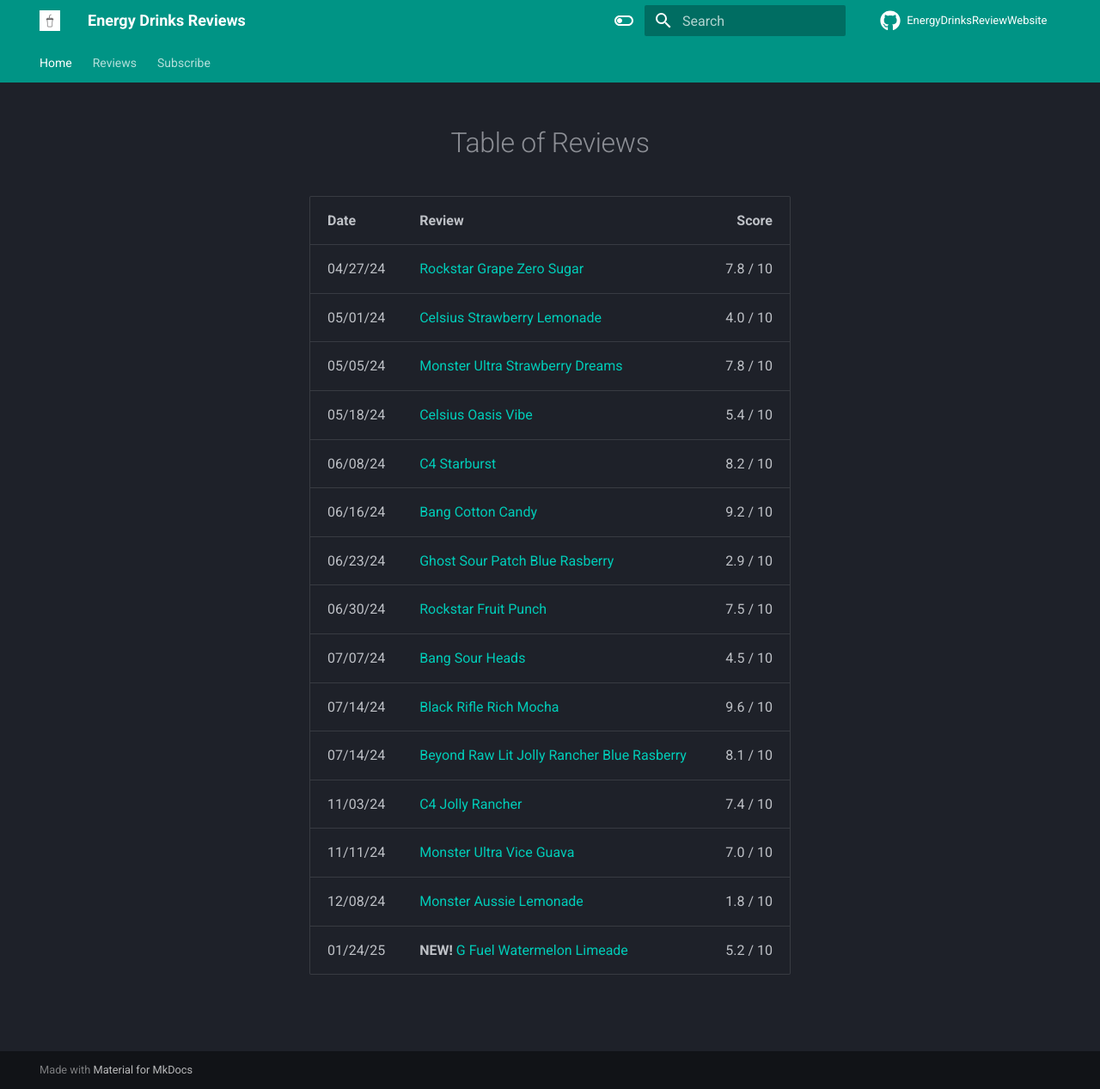
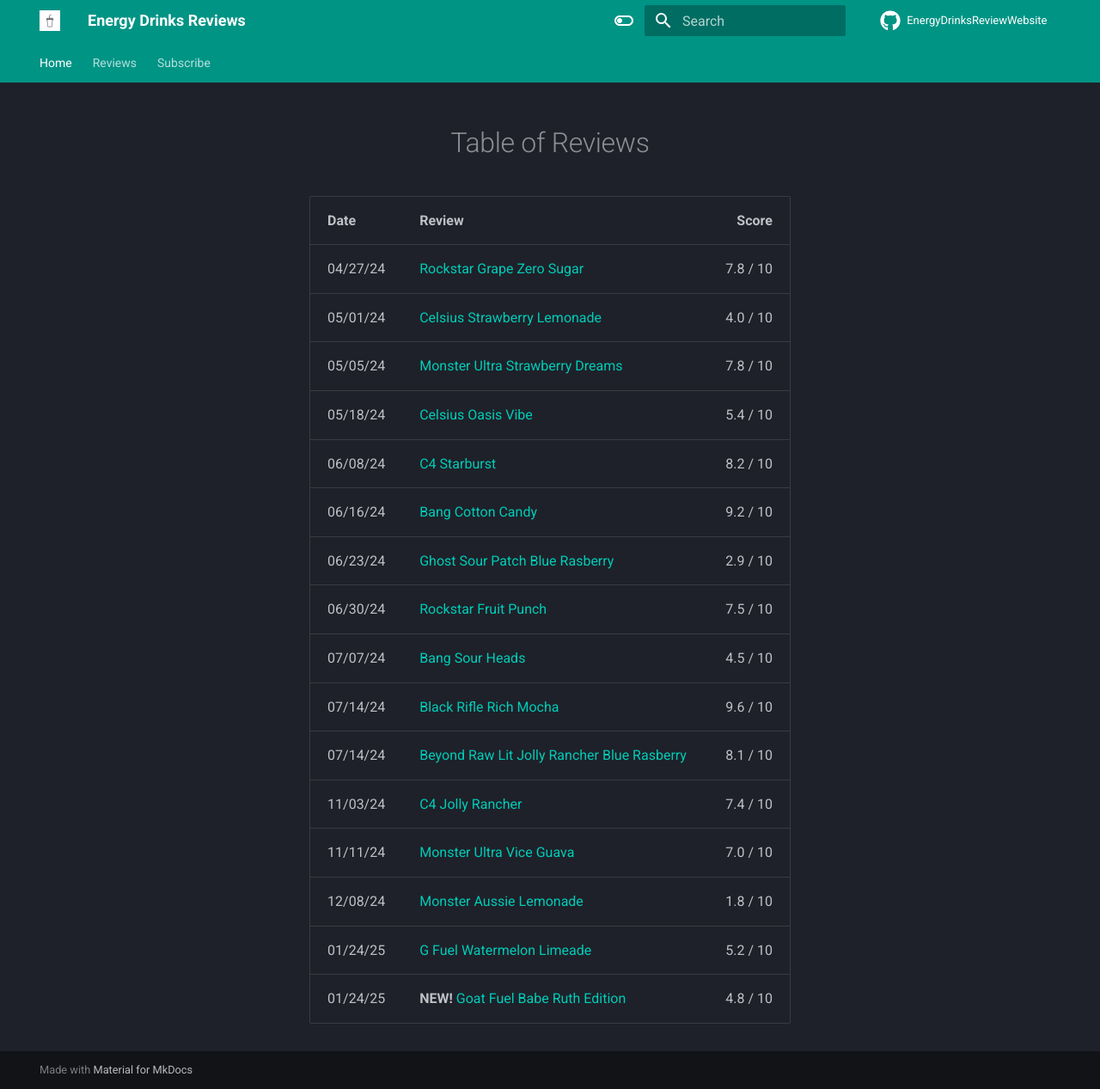
Before and after one commit to TheBrownKnight13/EnergyDrinksReviewsWebsite, an MkDocs documentation site: the page built from docs/index.md, in a window 1280 px wide and 1267 px high. Shown: the whole window at 86% size. Built offline with MkDocs 1.6.1 and Material for MkDocs 9.7.7, drawn with Linux system fonts in a browser that asks for light colours; comment, search, counter and statistics services are not loaded.

Commit message:
Update index.md

```diff
--- a/docs/index.md
+++ b/docs/index.md
@@ -22,4 +22,5 @@ hide:
 | 11/03/24 | [C4 Jolly Rancher](reviews/posts/c4_jolly_rancher.md)                                                      | 7.4 / 10 |
 | 11/11/24 | [Monster Ultra Vice Guava](reviews/posts/monster_ultra_vice_guava.md)                                      | 7.0 / 10 |
 | 12/08/24 | [Monster Aussie Lemonade](reviews/posts/monster_aussie_lemonade.md)                                        | 1.8 / 10 |
-| 01/24/25 | **NEW!** [G Fuel Watermelon Limeade](reviews/posts/g_fuel_watermelon_limeade.md)                           | 5.2 / 10 |
+| 01/24/25 | [G Fuel Watermelon Limeade](reviews/posts/g_fuel_watermelon_limeade.md)                                    | 5.2 / 10 |
+| 01/24/25 | **NEW!** [Goat Fuel Babe Ruth Edition](reviews/posts/goat_fuel_babe_ruth_edition.md)                       | 4.8 / 10 |
```
